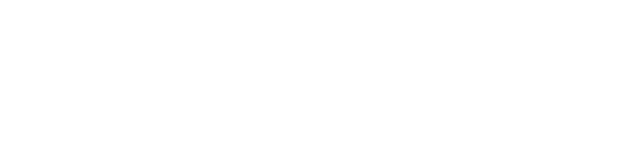
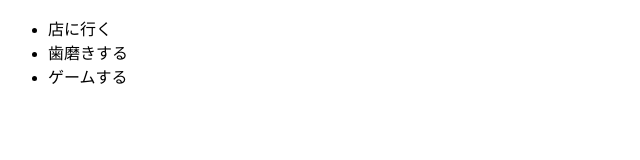
Before and after one commit to sizukutamago/vue-todo-list, a plain HTML site: page index.html in a window 1280 px wide. Shown: the whole page, without its empty margins (0-640 px from the left). Drawn offline with nearby package versions, Linux system fonts and the light colour scheme.

Commit message:
add v-for list

```diff
--- a/index.html
+++ b/index.html
@@ -7,7 +7,9 @@
 <body>
 
 <div id="app">
-
+    <ul>
+        <li v-for="item in items">{{ item.title }}</li>
+    </ul>
 </div>
 
 <script src="https://cdn.jsdelivr.net/npm/vue"></script>
--- a/js/app.js
+++ b/js/app.js
@@ -0,0 +1,10 @@
+const vue = new Vue({
+    el: '#app',
+    data: {
+        items: [
+            {title: '店に行く'},
+            {title: '歯磨きする'},
+            {title: 'ゲームする'}
+        ]
+    }
+})
```
